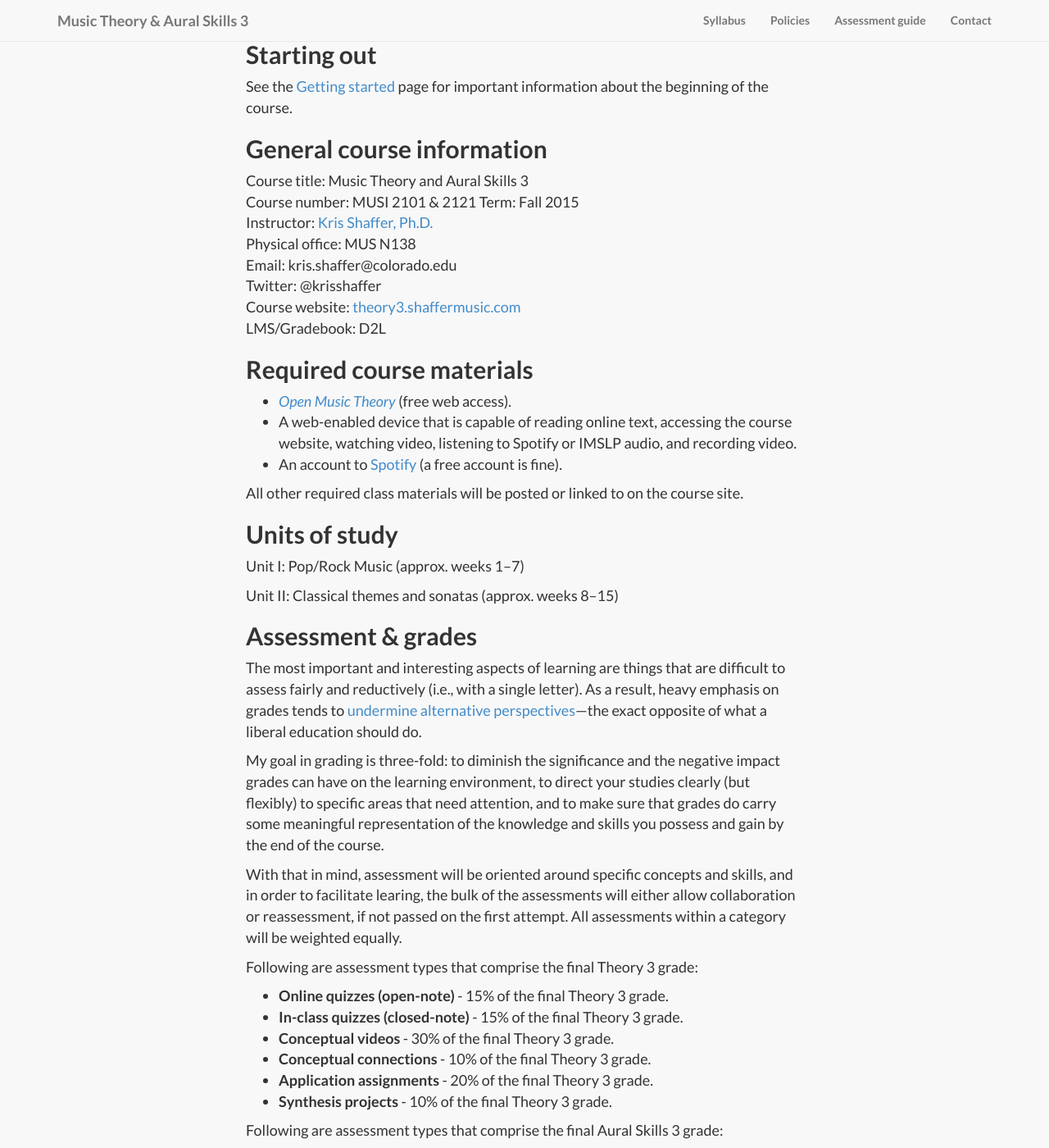
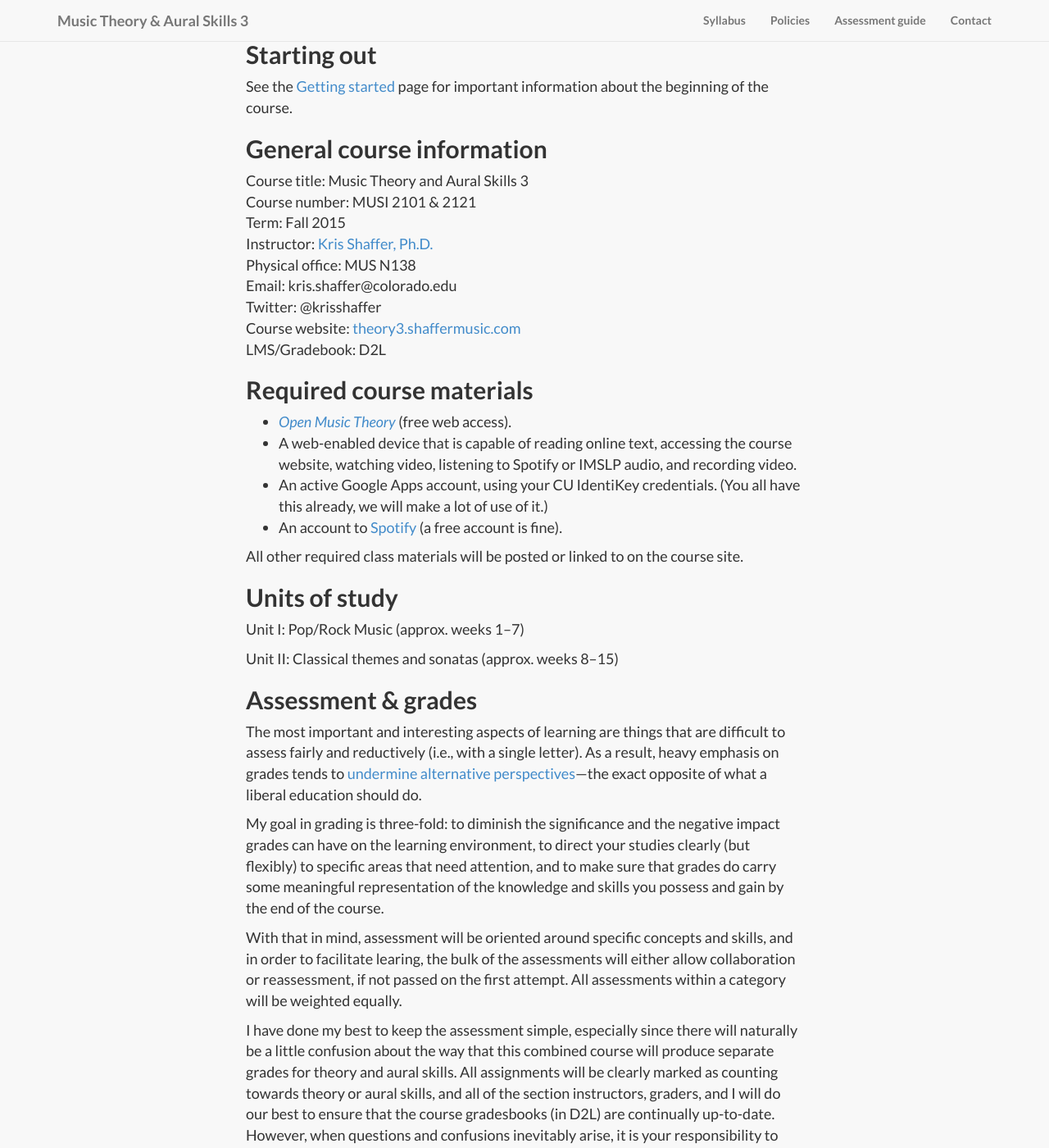
Before and after one commit to kshaffer/theory3, a Jekyll site: the page built from syllabus.md, in a window 1280 px wide and 1400 px high, scrolled down 1495 px. Shown: the whole window at 82% size. Built offline with Jekyll 4.4.1, drawn with Linux system fonts in a browser that asks for light colours; nearby versions of some CDN libraries; library files that are not in the unit come from our copies; some of the changed text lies outside the part shown.

Commit message:
Theory 3 draft syllabus update

```diff
--- a/syllabus.md
+++ b/syllabus.md
@@ -36,6 +36,7 @@
 
 - [*Open Music Theory*](http://www.openmusictheory.com) (free web access).
 - A web-enabled device that is capable of reading online text, accessing the course website, watching video, listening to Spotify or IMSLP audio, and recording video.
+- An active Google Apps account, using your CU IdentiKey credentials. (You all have this already, we will make a lot of use of it.)
 - An account to [Spotify](http://www.spotify.com) (a free account is fine).
 
 All other required class materials will be posted or linked to on the course site.
@@ -55,6 +56,10 @@
 My goal in grading is three-fold: to diminish the significance and the negative impact grades can have on the learning environment, to direct your studies clearly (but flexibly) to specific areas that need attention, and to make sure that grades do carry some meaningful representation of the knowledge and skills you possess and gain by the end of the course.
 
 With that in mind, assessment will be oriented around specific concepts and skills, and in order to facilitate learing, the bulk of the assessments will either allow collaboration or reassessment, if not passed on the first attempt. All assessments within a category will be weighted equally.
+
+I have done my best to keep the assessment simple, especially since there will naturally be a little confusion about the way that this combined course will produce separate grades for theory and aural skills. All assignments will be clearly marked as counting towards theory or aural skills, and all of the section instructors, graders, and I will do our best to ensure that the course gradesbooks (in D2L) are continually up-to-date. However, when questions and confusions inevitably arise, it is your responsibility to talk to your section instructor or to me as soon as you can so that we can straighten things out.
+
+### Final grade calculation
 
 Following are assessment types that comprise the final Theory 3 grade:
 
```
Also changed, not shown: assessments.md (+4 -0 lines).
